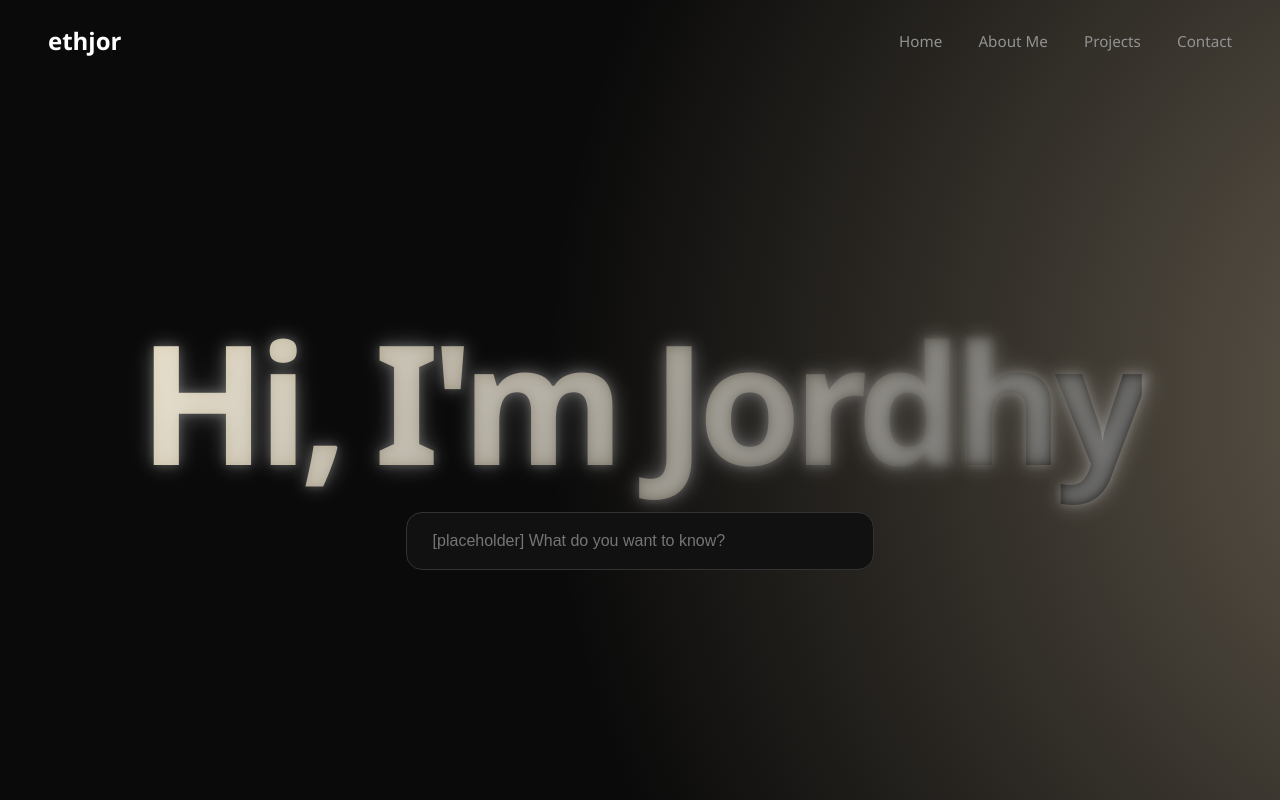
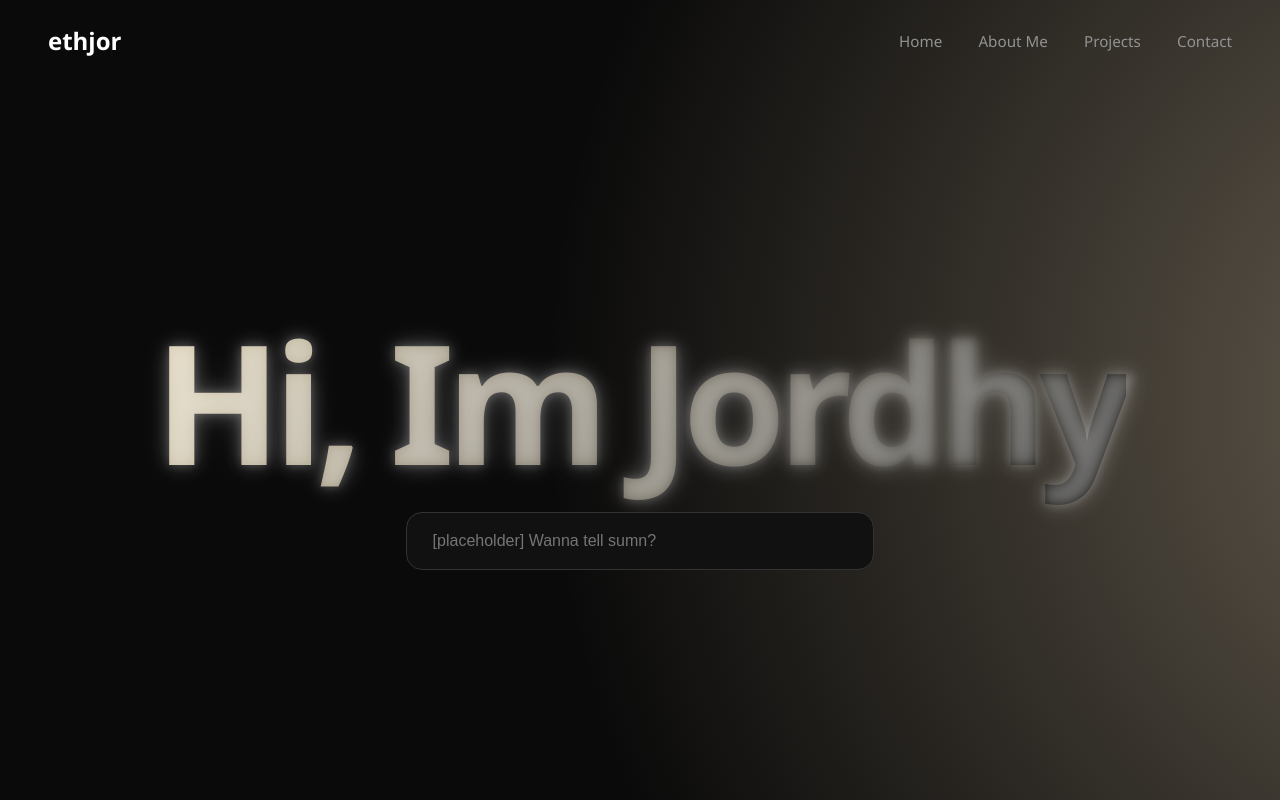
Before and after one commit to ethj0r/about-jordhy-web, a plain HTML site: page index.html in a window 1280 px wide. Shown: the top 800 px of the page. Drawn offline with Linux system fonts and the light colour scheme.

Commit message:
feat: benerin komen

```diff
--- a/index.html
+++ b/index.html
@@ -20,9 +20,9 @@
 
   <!-- HERO / HOME -->
   <section id="home" class="hero">
-    <div class="big-text">Hi, I'm Jordhy</div>
+    <div class="big-text">Hi, Im Jordhy</div>
     <div class="hero-content">
-      <input type="text" class="hero-input" placeholder="[placeholder] What do you want to know?" />
+      <input type="text" class="hero-input" placeholder="[placeholder] Wanna tell sumn?" />
     </div>
   </section>
 
--- a/style.css
+++ b/style.css
@@ -84,12 +84,10 @@ body {
   pointer-events: none;
   z-index: 2;
 
-  /* Gradient fill */
   background: linear-gradient(120deg, #fff0cde1, #000000);
   -webkit-background-clip: text;
   -webkit-text-fill-color: transparent;
 
-  /* Glowing shadow */
   text-shadow: 0 0 10px rgba(255, 255, 255, 0.2),
                0 0 20px rgba(255, 255, 255, 0.2),
                0 0 30px rgba(255, 255, 255, 0.15);
@@ -241,8 +239,7 @@ body {
   background: #555;
 }
 
-
-/* Tambahan Carousel Styling */
+/*buat carousel di img*/
 .carousel-wrapper {
   position: relative;
   display: flex;
```
Also changed, not shown: 1 other file.
